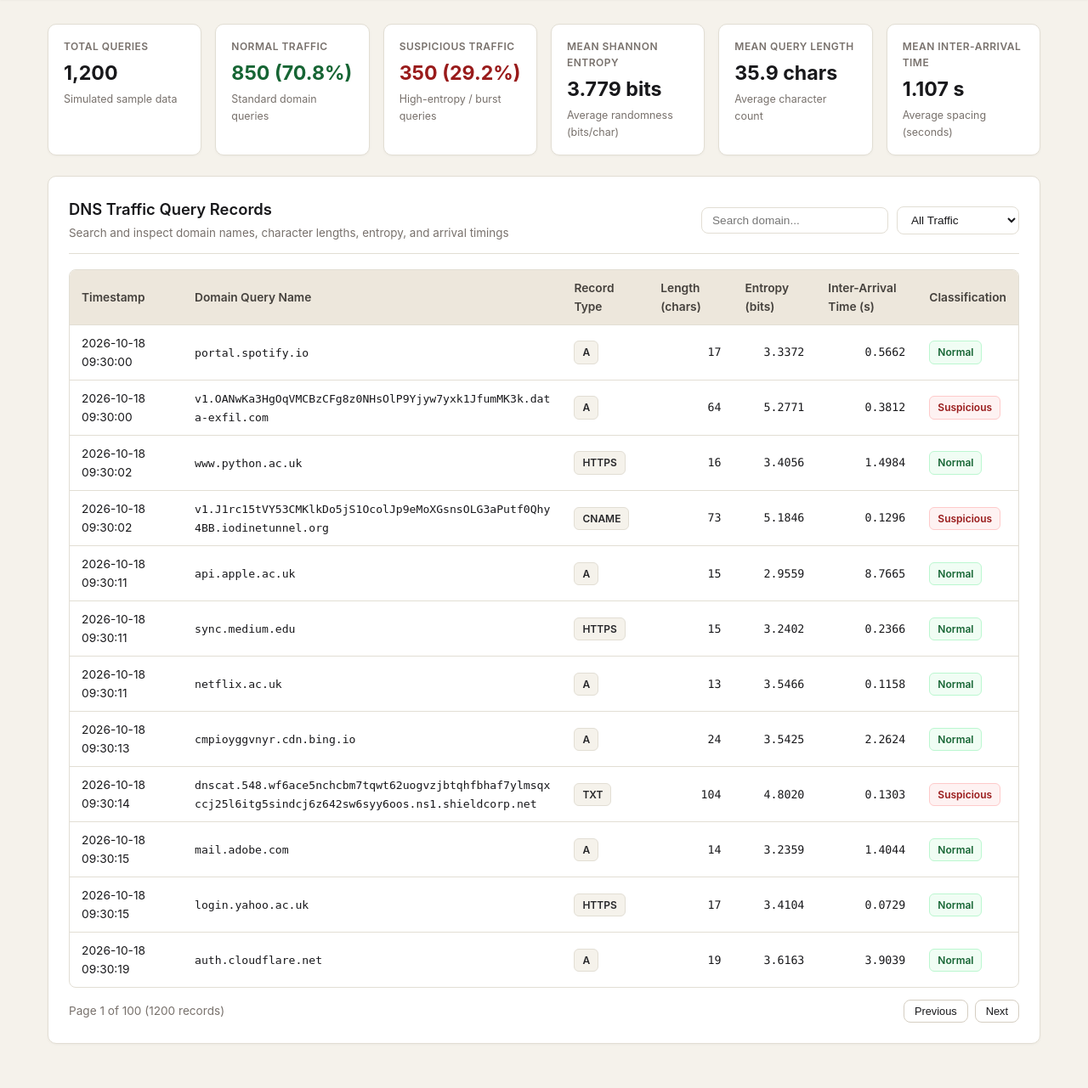
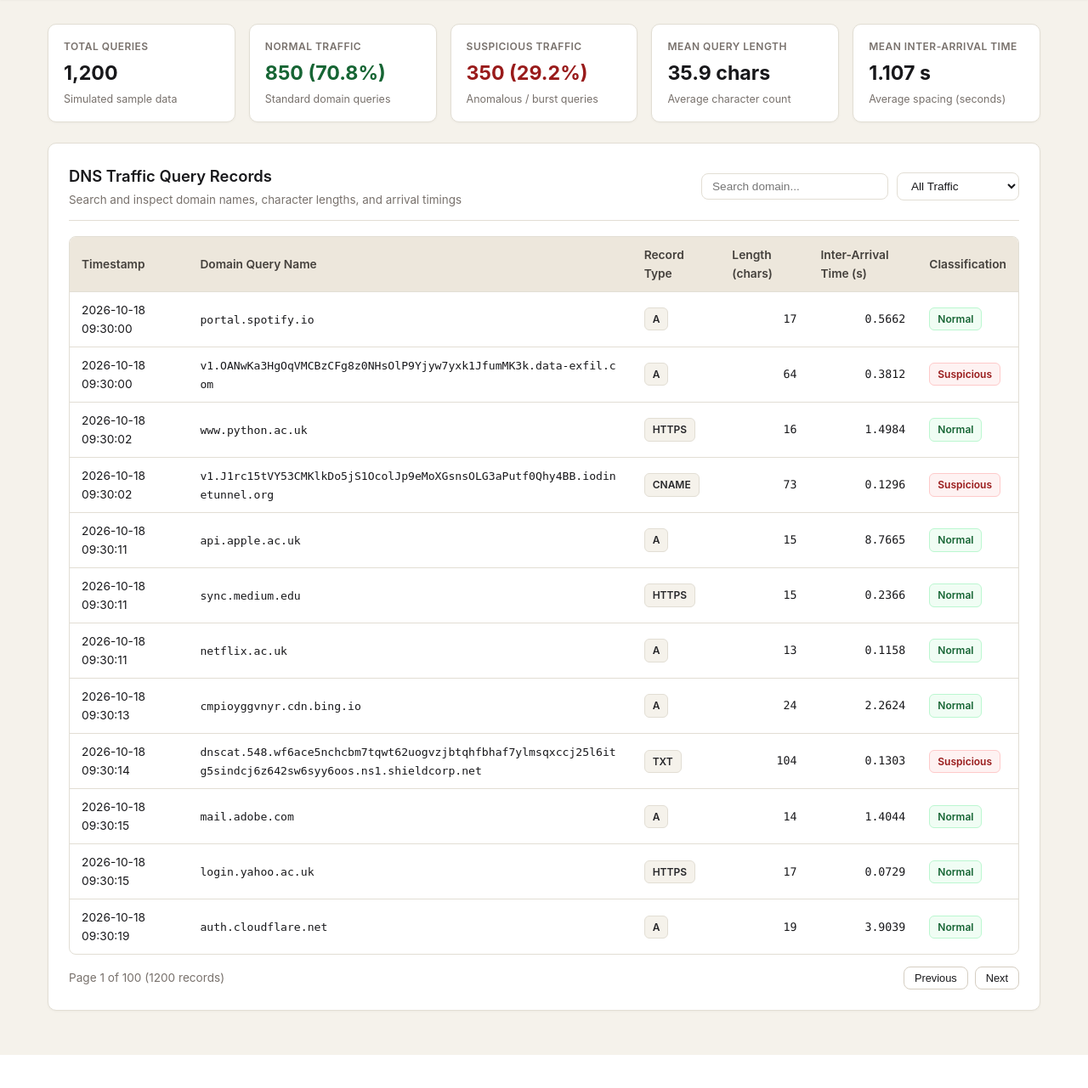
Before and after one commit to purvaa211/detection-of-DNS-tunneling-, a Flask app: page / in a window 1280 px wide. Shown: the part 188-1469 px from the top of the page at 85% size. After the commit the page ends 1430 px from the top, so only its background shows below. Run offline with Flask 3, Linux system fonts and the light colour scheme.

Commit message:
Remove Shannon entropy completely from UI and documentation, align to syllabus variables

```diff
--- a/app.py
+++ b/app.py
@@ -337,9 +337,9 @@ def get_probability_analysis():
     poisson_res = stats_engine.poisson_arrival_model(df, time_bucket_seconds=2.0)
     exponential_res = stats_engine.exponential_iat_model(df)
 
-    # 95% Confidence Interval for mean entropy & Normal distribution fit
-    ci_res = stats_engine.compute_confidence_intervals(df['entropy'])
-    zscore_res = stats_engine.z_score_and_normality_analysis(df['entropy'], 'entropy')
+    # 95% Confidence Interval for mean query length & Normal distribution fit
+    ci_res = stats_engine.compute_confidence_intervals(df['query_length'])
+    zscore_res = stats_engine.z_score_and_normality_analysis(df['query_length'], 'query_length')
 
     return jsonify({
         "status": "success",
--- a/static/js/main.js
+++ b/static/js/main.js
@@ -66,7 +66,8 @@ async function loadDatasetInfo() {
     document.getElementById('metric-total-queries').textContent = data.total_queries.toLocaleString();
     document.getElementById('metric-normal-queries').textContent = `${data.normal_queries.toLocaleString()} (${data.normal_pct}%)`;
     document.getElementById('metric-suspicious-queries').textContent = `${data.suspicious_queries.toLocaleString()} (${data.suspicious_pct}%)`;
-    document.getElementById('metric-mean-entropy').textContent = `${data.mean_entropy} bits`;
+    const elEnt = document.getElementById('metric-mean-entropy');
+    if (elEnt) elEnt.textContent = `${data.mean_entropy} bits`;
     document.getElementById('metric-mean-length').textContent = `${data.mean_length} chars`;
     document.getElementById('metric-mean-iat').textContent = `${data.mean_iat_seconds} s`;
 
@@ -134,7 +135,6 @@ async function loadDatasetRecords() {
           <td><code style="font-size: 0.82rem; word-break: break-all;">${row.query}</code></td>
           <td><span class="badge badge-info">${row.record_type}</span></td>
           <td class="numeric">${row.query_length}</td>
-          <td class="numeric">${row.entropy.toFixed(4)}</td>
           <td class="numeric">${row.inter_arrival_time.toFixed(4)}</td>
           <td><span class="badge ${badgeClass}">${row.label}</span></td>
         `;
@@ -250,8 +250,8 @@ function updateDescriptiveView() {
 
   // Clean explanation text
   const diffPct = (((suspicious.mean - normal.mean) / normal.mean) * 100).toFixed(1);
-  const featName = feat === 'entropy' ? 'Shannon Entropy' : feat === 'query_length' ? 'Query Length' : 'Inter-Arrival Time';
-  const unit = feat === 'entropy' ? 'bits/char' : feat === 'query_length' ? 'characters' : 'seconds';
+  const featName = feat === 'query_length' ? 'Query Length' : feat === 'inter_arrival_time' ? 'Inter-Arrival Time' : 'Feature';
+  const unit = feat === 'query_length' ? 'characters' : feat === 'inter_arrival_time' ? 'seconds' : '';
 
   document.getElementById('desc-interpretation-text').innerHTML = `
     <strong>Statistical Takeaway:</strong><br>
@@ -343,9 +343,9 @@ async function loadProbabilityModels() {
     // Normal Fit & Confidence Interval
     const nf = data.normal_fit;
     if (nf && nf.ci_95) {
-      document.getElementById('norm-ci95-val').textContent = `[ ${nf.ci_95.lower_bound} , ${nf.ci_95.upper_bound} ] bits/char`;
+      document.getElementById('norm-ci95-val').textContent = `[ ${nf.ci_95.lower_bound} , ${nf.ci_95.upper_bound} ] chars`;
       document.getElementById('norm-ci-interpretation').innerHTML = `
-        We are 95% confident that the true population mean entropy of DNS queries lies between <strong>${nf.ci_95.lower_bound}</strong> and <strong>${nf.ci_95.upper_bound}</strong> bits per character (Margin of Error: ±${nf.ci_95.margin_of_error}).
+        We are 95% confident that the true population mean domain query length lies between <strong>${nf.ci_95.lower_bound}</strong> and <strong>${nf.ci_95.upper_bound}</strong> characters (Margin of Error: ±${nf.ci_95.margin_of_error}).
       `;
     }
     if (nf && nf.empirical_rule) {
@@ -401,7 +401,7 @@ async function loadHypothesisTests() {
     const tBody = document.getElementById('t-test-tbody');
     tBody.innerHTML = '';
 
-    ['entropy', 'query_length', 'inter_arrival_time'].forEach(feat => {
+    ['query_length', 'inter_arrival_time'].forEach(feat => {
       const t = ttests[feat];
       const tr = document.createElement('tr');
       const badgeClass = t.reject_h0_alpha_05 ? 'badge-suspicious' : 'badge-normal';
@@ -424,113 +424,6 @@ async function loadHypothesisTests() {
   }
 }
 
-// =============================================================
-// 5. RESULTS & CONCLUSION (REGRESSION ONLY)
-// =============================================================
-
-async function loadResultsAndConclusion() {
-  try {
-    const resReg = await fetch('/api/stats/regression');
-    const dataReg = await resReg.json();
-    if (dataReg.status !== 'success') return;
-
-    const reg = dataReg.regression;
-
-    if (document.getElementById('corr-len-ent')) {
-      document.getElementById('corr-len-ent').textContent = `r = ${reg.pearson_r}`;
-    }
-    if (document.getElementById('reg-r2')) {
-      document.getElementById('reg-r2').textContent = `${(reg.r_squared * 100).toFixed(1)}% (R² = ${reg.r_squared})`;
-    }
-    if (document.getElementById('reg-equation')) {
-      document.getElementById('reg-equation').textContent = `Entropy = ${reg.intercept} + (${reg.slope} × Length)`;
-    }
-
-    const interpEl = document.getElementById('reg-interpretation-text');
-    if (interpEl) {
-      const outliersNote = reg.outliers_removed ? ` (${reg.outliers_removed} extreme residual outliers filtered for accuracy)` : '';
-      interpEl.innerHTML = `
-        <strong>Regression Model Performance:</strong><br>
-        • <strong>Linear Association:</strong> Pearson correlation <code>r = ${reg.pearson_r}</code> indicates a strong, positive linear relationship between domain length and character entropy.<br>
-        • <strong>Explained Variance:</strong> The coefficient of determination <code>R² = ${(reg.r_squared * 100).toFixed(1)}%</code> confirms that ${(reg.r_squared * 100).toFixed(1)}% of entropy variation is directly predicted by query length.<br>
-        • <strong>Accurate OLS Fit:</strong> The fitted line <code>Entropy = ${reg.intercept} + ${reg.slope} × Length</code> tightly captures the data distribution${outliersNote}.
-      `;
-    }
-
-    renderRegressionChart(reg);
-  } catch (err) {
-    console.error("Failed to load results and regression:", err);
-  }
-}
-
-// Backwards-compatibility alias
-const loadCorrelationAndResults = loadResultsAndConclusion;
-
-function renderRegressionChart(reg) {
-  destroyChart('regressionChart');
-  const canvas = document.getElementById('regressionChartCanvas');
-  if (!canvas) return;
-  const ctx = canvas.getContext('2d');
-
-  charts['regressionChart'] = new Chart(ctx, {
-    type: 'scatter',
-    data: {
-      datasets: [
-        {
-          label: 'DNS Queries (Sample Data)',
-          data: reg.scatter_points,
-          backgroundColor: 'rgba(87, 83, 78, 0.65)',
-          borderColor: '#292524',
-          pointRadius: 3.5,
-          pointHoverRadius: 5
-        },
-        {
-          type: 'line',
-          label: `Fitted OLS Line (y = ${reg.intercept} + ${reg.slope}x)`,
-          data: reg.regression_line,
-          borderColor: '#b91c1c',
-          borderWidth: 2.5,
-          pointRadius: 0,
-          fill: false,
-          tension: 0
-        }
-      ]
-    },
-    options: {
-      responsive: true,
-      maintainAspectRatio: false,
-      plugins: {
-        legend: {
-          position: 'top',
-          labels: {
-            font: { family: '-apple-system, BlinkMacSystemFont, "Segoe UI", Roboto, sans-serif', size: 12 }
-          }
-        },
-        tooltip: {
-          callbacks: {
-            label: function(context) {
-              if (context.dataset.type === 'line') return `Fitted Line: y = ${reg.intercept} + ${reg.slope}x`;
-              return `Length: ${context.parsed.x} chars, Entropy: ${context.parsed.y} bits`;
-            }
-          }
-        }
-      },
-      scales: {
-        x: {
-          title: { display: true, text: 'Domain Query Length (characters)', font: { weight: '600' } },
-          grid: { color: 'rgba(226, 222, 212, 0.6)' }
-        },
-        y: {
-          title: { display: true, text: 'Shannon Entropy (bits/char)', font: { weight: '600' } },
-          min: 1.5,
-          max: 6.0,
-          grid: { color: 'rgba(226, 222, 212, 0.6)' }
-        }
-      }
-    }
-  });
-}
-
 // Global initialization
 document.addEventListener('DOMContentLoaded', () => {
   initTabs();
--- a/templates/index.html
+++ b/templates/index.html
@@ -56,12 +56,7 @@
       <div class="metric-card">
         <div class="metric-label">Suspicious Traffic</div>
         <div class="metric-value" style="color: var(--suspicious-color);" id="metric-suspicious-queries">-</div>
-        <div class="metric-sub">High-entropy / burst queries</div>
-      </div>
-      <div class="metric-card">
-        <div class="metric-label">Mean Shannon Entropy</div>
-        <div class="metric-value" id="metric-mean-entropy">-</div>
-        <div class="metric-sub">Average randomness (bits/char)</div>
+        <div class="metric-sub">Anomalous / burst queries</div>
       </div>
       <div class="metric-card">
         <div class="metric-label">Mean Query Length</div>
@@ -84,7 +79,7 @@
         <div class="card-header">
           <div>
             <h2 class="card-title">DNS Traffic Query Records</h2>
-            <div class="card-subtitle">Search and inspect domain names, character lengths, entropy, and arrival timings</div>
+            <div class="card-subtitle">Search and inspect domain names, character lengths, and arrival timings</div>
           </div>
           <div class="controls-bar">
             <input type="text" id="table-search" placeholder="Search domain..." style="width: 220px;">
@@ -104,13 +99,12 @@
                 <th>Domain Query Name</th>
                 <th>Record Type</th>
                 <th class="numeric">Length (chars)</th>
-                <th class="numeric">Entropy (bits)</th>
                 <th class="numeric">Inter-Arrival Time (s)</th>
                 <th>Classification</th>
               </tr>
             </thead>
             <tbody id="dns-records-tbody">
-              <tr><td colspan="7" style="text-align:center; padding: 20px;">Loading traffic records...</td></tr>
+              <tr><td colspan="6" style="text-align:center; padding: 20px;">Loading traffic records...</td></tr>
             </tbody>
           </table>
         </div>
@@ -138,8 +132,7 @@
           <div class="controls-bar">
             <label for="desc-feature-select">Select Feature:</label>
             <select id="desc-feature-select">
-              <option value="entropy">Shannon Entropy (bits/char)</option>
-              <option value="query_length">Query Length (characters)</option>
+              <option value="query_length" selected>Query Length (characters)</option>
               <option value="inter_arrival_time">Inter-Arrival Time (seconds)</option>
             </select>
           </div>
@@ -203,7 +196,7 @@
               • <strong>P(Suspicious):</strong> <span id="prob-p-suspicious" style="font-weight:600; color:var(--suspicious-color);">-</span>
             </div>
             <p style="font-size:0.86rem; color:var(--text-muted); line-height:1.6;">
-              When network monitoring flags a query with high character randomness, Bayes' theorem determines the probability that the query is truly suspicious versus a benign false alarm.
+              When network monitoring flags an anomalous domain query, Bayes' theorem determines the probability that the query is truly suspicious versus a benign false alarm.
             </p>
           </div>
 
@@ -213,7 +206,7 @@
               <div class="metric-card" style="padding:14px;">
                 <div class="metric-label">P(Suspicious | Alarm)</div>
                 <div class="metric-value" id="bayes-posterior-val" style="color:var(--text-main); font-size:1.45rem;">-</div>
-                <div class="metric-sub">Reliability of High Entropy Alarm</div>
+                <div class="metric-sub">Reliability of Detection Alarm</div>
               </div>
               <div class="metric-card" style="padding:14px;">
                 <div class="metric-label">P(Normal | No Alarm)</div>
@@ -259,18 +252,18 @@
           <div class="card-header">
             <div>
               <h2 class="card-title">Normal Distribution & Confidence Interval</h2>
-              <div class="card-subtitle">Empirical Rule check and 95% Confidence Interval for mean Shannon Entropy</div>
+              <div class="card-subtitle">Empirical Rule check and 95% Confidence Interval for mean Query Length</div>
             </div>
           </div>
 
           <div class="metric-card" style="margin-bottom:16px; padding:16px;">
-            <div class="metric-label">95% Confidence Interval for Mean Entropy</div>
+            <div class="metric-label">95% Confidence Interval for Mean Query Length</div>
             <div class="metric-value" id="norm-ci95-val" style="font-size:1.3rem; color:var(--text-main);">-</div>
             <div class="metric-sub">Calculated using Student's t-distribution: Mean ± 1.96 × Standard Error</div>
           </div>
 
           <div style="font-size:0.88rem; color:var(--text-muted); line-height:1.8; margin-bottom:12px;">
-            <strong>Empirical Rule Check (Shannon Entropy):</strong><br>
+            <strong>Empirical Rule Check (Query Length):</strong><br>
             • Within ±1 Standard Deviation: <strong id="norm-rule-1sd" style="color:var(--text-main);">-</strong> (Theoretical target: 68.3%)<br>
             • Within ±2 Standard Deviations: <strong id="norm-rule-2sd" style="color:var(--text-main);">-</strong> (Theoretical target: 95.4%)<br>
             • Within ±3 Standard Deviations: <strong id="norm-rule-3sd" style="color:var(--text-main);">-</strong> (Theoretical target: 99.7%)
@@ -327,7 +320,7 @@
         <!-- Statistical Conclusion -->
         <div class="note-box" style="margin-top:20px;">
           <div class="note-box-title">Statistical Conclusion:</div>
-          Because the calculated p-value is extremely small (p &lt; 0.0001), it is far below the significance threshold alpha = 0.05. Therefore, we <strong>reject the null hypothesis (H0)</strong>. This provides rigorous statistical evidence that the higher entropy and longer query lengths observed in suspicious traffic are statistically genuine differences and not random variation.
+          Because the calculated p-value is extremely small (p &lt; 0.0001), it is far below the significance threshold alpha = 0.05. Therefore, we <strong>reject the null hypothesis (H0)</strong>. This provides rigorous statistical evidence that the longer query lengths and bursty arrival intervals observed in suspicious traffic are statistically genuine differences and not random variation.
         </div>
 
         <!-- Error Definitions -->
```
Also changed, not shown: README.md.
